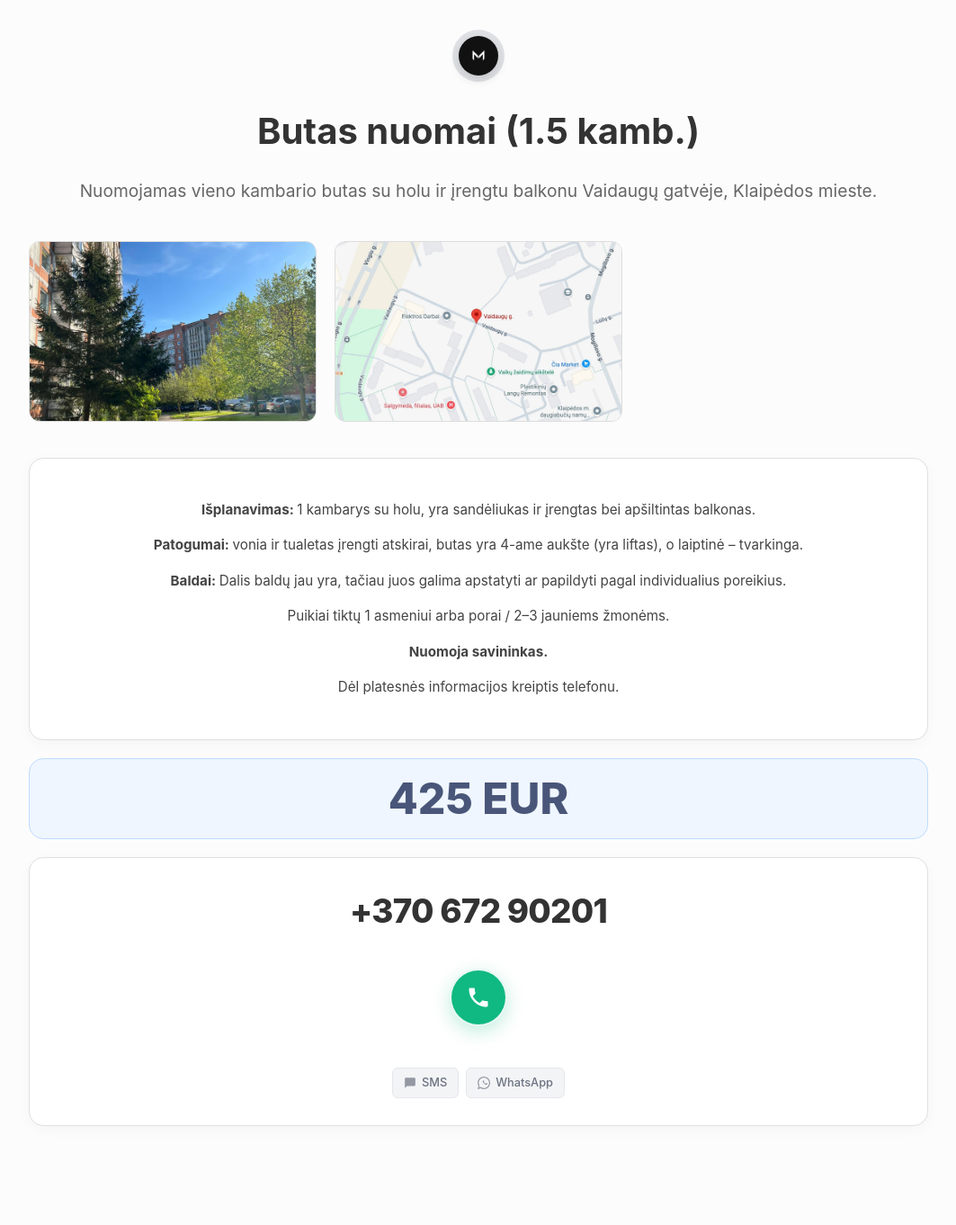
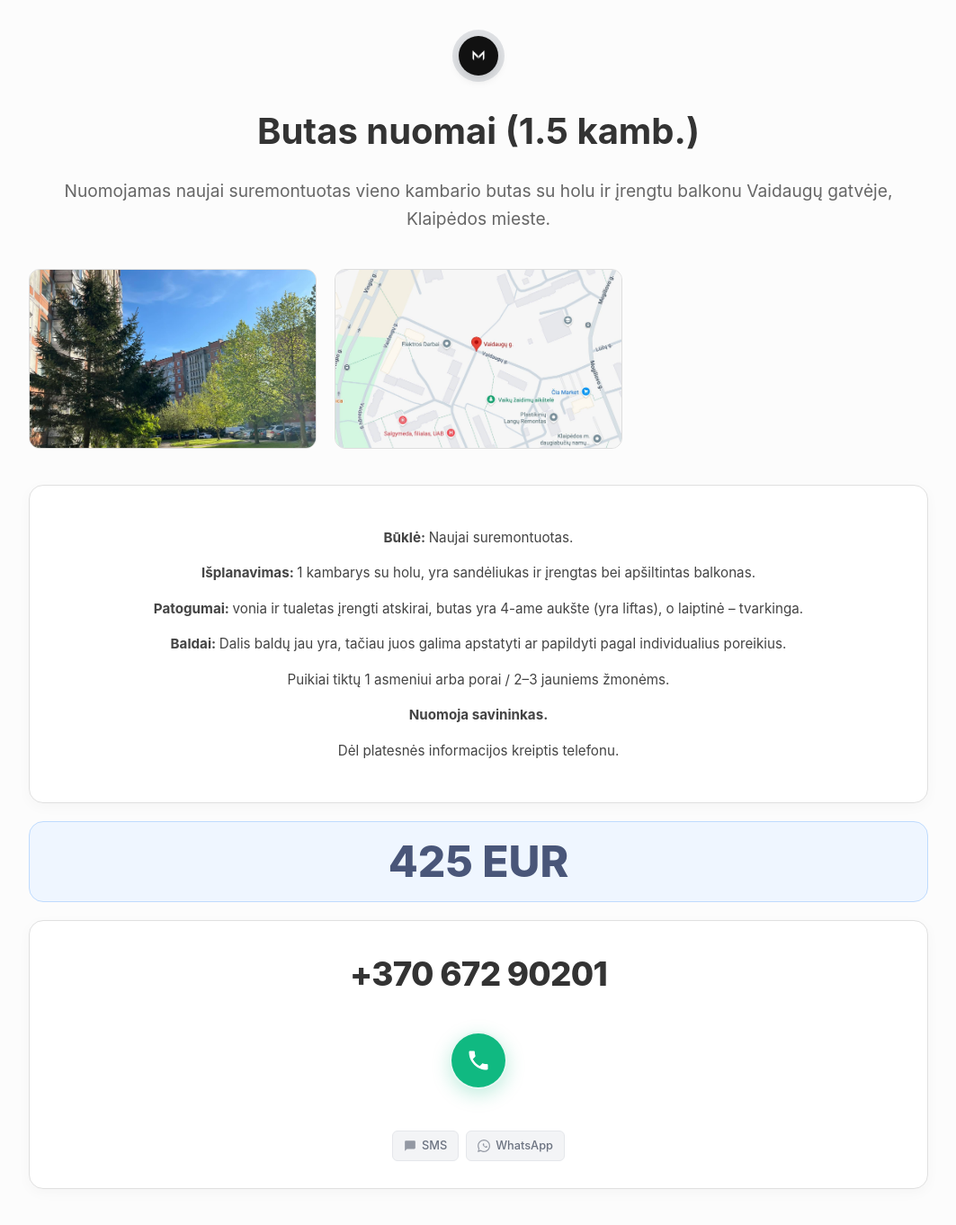
Before and after one commit to mruslys/ruslys.lt, a Jekyll site: the page built from skelbimai/vaidaugu-1k-butas/index.html, in a window 1280 px wide. Shown: the whole page at 90% size, without its empty margins (108-1171 px from the left). Built offline with Jekyll 4.4.1, drawn with Linux system fonts in a browser that asks for light colours; before the commit the page ends 1292 px from its top, so only the background shows below that.

Commit message:
dar vienas

```diff
--- a/skelbimai/vaidaugu-1k-butas/index.html
+++ b/skelbimai/vaidaugu-1k-butas/index.html
@@ -1,7 +1,7 @@
 ---
 layout: item
 title: "Butas nuomai (1.5 kamb.)"
-description: "Nuomojamas vieno kambario butas su holu ir įrengtu balkonu Vaidaugų gatvėje, Klaipėdos mieste."
+description: "Nuomojamas naujai suremontuotas vieno kambario butas su holu ir įrengtu balkonu Vaidaugų gatvėje, Klaipėdos mieste."
 amount: 425
 currency: EUR
 priority: 30
@@ -9,7 +9,7 @@
 noindex: true
 ---
 <p>
-    <strong>Išplanavimas: </strong>1 kambarys su holu, yra sandėliukas ir įrengtas bei apšiltintas balkonas.</p><p><strong>Patogumai: </strong>vonia ir tualetas įrengti atskirai, butas yra 4-ame aukšte (yra liftas), o laiptinė – tvarkinga.</p><p><strong>Baldai: </strong>Dalis baldų jau yra, tačiau juos galima apstatyti ar papildyti pagal individualius poreikius.
+    <strong>Būklė: </strong>Naujai suremontuotas.</p><p><strong>Išplanavimas: </strong>1 kambarys su holu, yra sandėliukas ir įrengtas bei apšiltintas balkonas.</p><p><strong>Patogumai: </strong>vonia ir tualetas įrengti atskirai, butas yra 4-ame aukšte (yra liftas), o laiptinė – tvarkinga.</p><p><strong>Baldai: </strong>Dalis baldų jau yra, tačiau juos galima apstatyti ar papildyti pagal individualius poreikius.
 </p>
 
 <p>Puikiai tiktų 1 asmeniui arba porai / 2–3 jauniems žmonėms.</p>
```
